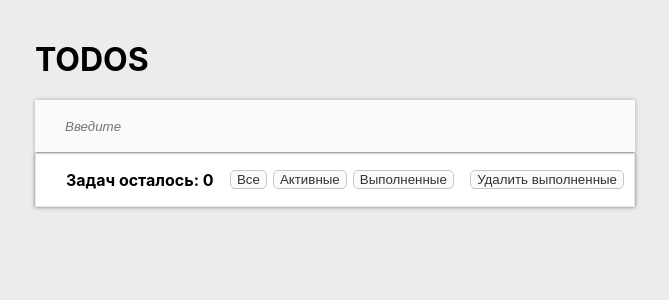
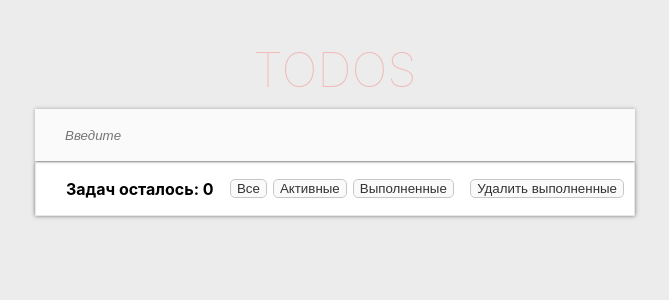
Before and after one commit to Gepackstuck/todo-list-react, a React (Create React App) app: page / in a window 1280 px wide. Shown: the top 300 px of the page, without its empty margins (5-674 px from the left). Built offline with nearby package versions, Linux system fonts and the light colour scheme.

Commit message:
ReadME and some decoration

```diff
--- a/src/components/Todo.module.css
+++ b/src/components/Todo.module.css
@@ -1,6 +1,7 @@
 @import url("//fonts.googleapis.com/css?family=Source+Sans+Pro:300,400,700,400italic");
 
 .wrapper {
+  margin-top: 0;
   margin: 40px;
 }
 
@@ -20,6 +21,17 @@ li {
   border: 0.5px solid rgb(230, 230, 230);
   background-color: #ffffff;
   margin-top: 0.5px;
+}
+
+h1 {
+  max-width: 600px;
+  text-align: center;
+  font-weight: lighter;
+  color: red;
+  opacity: 20%;
+  font-size: 48px;
+  margin-bottom: 10px;
+  margin-top: 10px;
 }
 
 .todo::before {
@@ -54,7 +66,6 @@ li:hover {
 .listBox p {
   margin-left: 30px;
   height: 20px;
-
 }
 
 .inputField {
```
Also changed, not shown: 1 other file (tests, documents, lock files or other folders).
